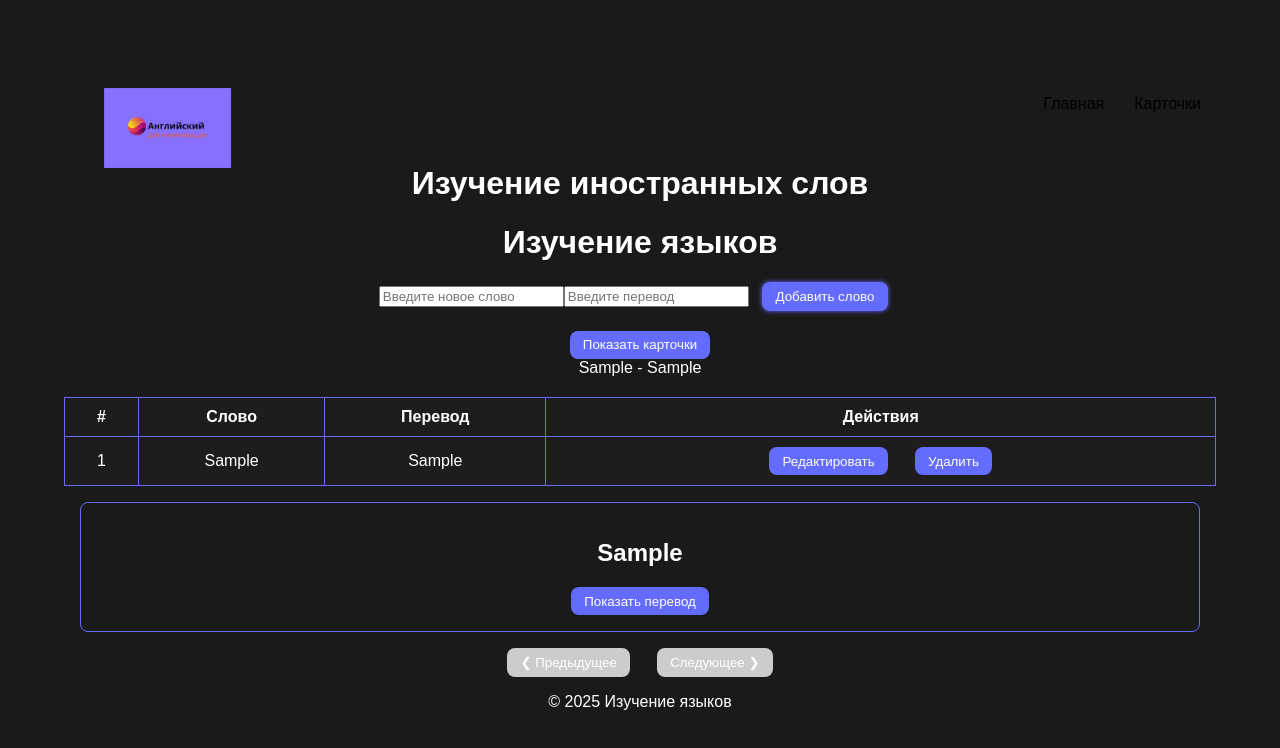
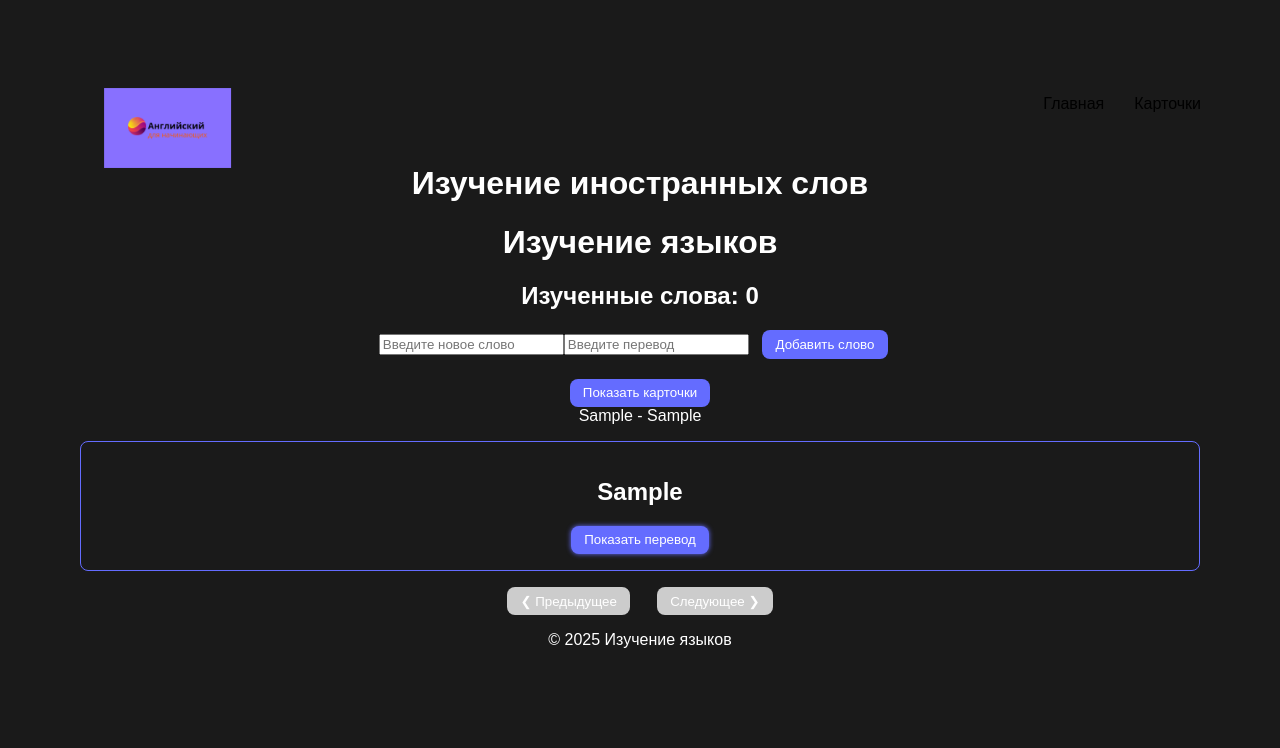
Before and after one commit to elenaluk284/week22ForeignLanguageFlashcards, a React (Vite) app: page / in a window 1280 px wide. Both pictures are taken after typing "Sample", "Sample" into the empty fields and a click on the button "Добавить слово". Shown: the top 748 px of the page. Built offline with nearby package versions, Linux system fonts and the light colour scheme.

Commit message:
add a word count

```diff
--- a/src/App.jsx
+++ b/src/App.jsx
@@ -17,6 +17,7 @@ const App = () => {
     const [newTranslation, setNewTranslation] = useState('');
     const [isEditing, setIsEditing] = useState(null);
     const [showFlashcards, setShowFlashcards] = useState(false);
+    const [wordsLearned, setWordsLearned] = useState(0); // Добавлено состояние для изученных слов
 
     const addWord = () => {
         if (newWord && newTranslation) {
@@ -26,23 +27,8 @@ const App = () => {
         }
     };
 
-    const editWord = (index) => {
-        setIsEditing(index);
-        setNewWord(words[index].word);
-        setNewTranslation(words[index].translation);
-    };
-
-    const saveWord = () => {
-        const updatedWords = [...words];
-        updatedWords[isEditing] = { word: newWord, translation: newTranslation };
-        setWords(updatedWords);
-        setIsEditing(null);
-        setNewWord('');
-        setNewTranslation('');
-    };
-
-    const deleteWord = (index) => {
-        setWords(words.filter((_, i) => i !== index));
+    const handleWordLearned = () => {
+        setWordsLearned(prevCount => prevCount + 1); // Увеличиваем счетчик изученных слов
     };
 
     const toggleFlashcards = () => {
@@ -54,6 +40,7 @@ const App = () => {
             <Menu />
             <Header />
             <h1>Изучение языков</h1>
+            <h2>Изученные слова: {wordsLearned}</h2> {/* Отображаем количество изученных слов */}
             <WordInput
                 newWord={newWord}
                 setNewWord={setNewWord}
@@ -67,65 +54,18 @@ const App = () => {
             {showFlashcards && (
                 <div className="flashcards-container">
                     {words.map((item, index) => (
-                        <Flashcard key={index} word={item.word} translation={item.translation} />
+                        <Flashcard
+                            key={index}
+                            word={item.word}
+                            translation={item.translation}
+                            onWordLearned={handleWordLearned} // Передаем функцию в пропсах
+                        />
                     ))}
                 </div>
             )}
             <WordListContainer words={words} />
             <Routes>
-                <Route path="/" element={
-                    <table>
-                        <thead>
-                            <tr>
-                                <th>#</th>
-                                <th>Слово</th>
-                                <th>Перевод</th>
-                                <th>Действия</th>
-                            </tr>
-                        </thead>
-                        <tbody>
-                            {words.map((item, index) => (
-                                <tr key={index}>
-                                    <td>{index + 1}</td>
-                                    <td>
-                                        {isEditing === index ? (
-                                            <input
-                                                value={newWord}
-                                                onChange={(e) => setNewWord(e.target.value)}
-                                            />
-                                        ) : (
-                                            item.word
-                                        )}
-                                    </td>
-                                    <td>
-                                        {isEditing === index ? (
-                                            <input
-                                                value={newTranslation}
-                                                onChange={(e) => setNewTranslation(e.target.value)}
-                                            />
-                                        ) : (
-                                            item.translation
-                                        )}
-                                    </td>
-                                    <td>
-                                        {isEditing === index ? (
-                                            <>
-                                                <button onClick={saveWord}>Сохранить</button>
-                                                <button onClick={() => setIsEditing(null)}>Отмена</button>
-                                            </>
-                                        ) : (
-                                            <>
-                                                <button onClick={() => editWord(index)}>Редактировать</button>
-                                                <button onClick={() => deleteWord(index)}>Удалить</button>
-                                            </>
-                                        )}
-                                    </td>
-                                </tr>
-                            ))}
-                        </tbody>
-                    </table>
-                } />
-                <Route path="/game" element={<TrainingMode />} />
+                {/* Остальная часть кода */}
             </Routes>
             <FlashcardCarousel words={words} />
             <Footer />
--- a/src/Flashcard.jsx
+++ b/src/Flashcard.jsx
@@ -1,9 +1,10 @@
 import PropTypes from 'prop-types';
-import { useState } from 'react';
+import { useState, useEffect, useRef } from 'react';
 
-const Flashcard = ({ word, translation }) => {
+const Flashcard = ({ word, translation, onWordLearned }) => {
     const [isTranslationVisible, setIsTranslationVisible] = useState(false);
     const [flipped, setFlipped] = useState(false);
+    const buttonRef = useRef(null); // Ссылка на кнопку
 
     const handleToggleTranslation = () => {
         setIsTranslationVisible(!isTranslationVisible);
@@ -13,11 +14,22 @@ const Flashcard = ({ word, translation }) => {
         setFlipped(!flipped);
     };
 
+    const handleButtonClick = () => {
+        handleToggleTranslation();
+        onWordLearned(); // Вызываем функцию для увеличения счетчика изученных слов
+    };
+
+    useEffect(() => {
+        if (buttonRef.current) {
+            buttonRef.current.focus(); // Устанавливаем фокус на кнопку при рендере карточки
+        }
+    }, []); // Пустой массив зависимостей, чтобы сработало только при первом рендере
+
     return (
         <div className={`flashcard ${flipped ? 'flipped' : ''}`} onClick={handleFlipCard}>
             <h2>{flipped ? translation : word}</h2>
             {!isTranslationVisible && !flipped && (
-                <button onClick={handleToggleTranslation}>Показать перевод</button>
+                <button ref={buttonRef} onClick={handleButtonClick}>Показать перевод</button>
             )}
         </div>
     );
@@ -26,6 +38,7 @@ const Flashcard = ({ word, translation }) => {
 Flashcard.propTypes = {
     word: PropTypes.string.isRequired,
     translation: PropTypes.string.isRequired,
+    onWordLearned: PropTypes.func.isRequired, // Добавлено для передачи функции
 };
 
 export default Flashcard;
```
